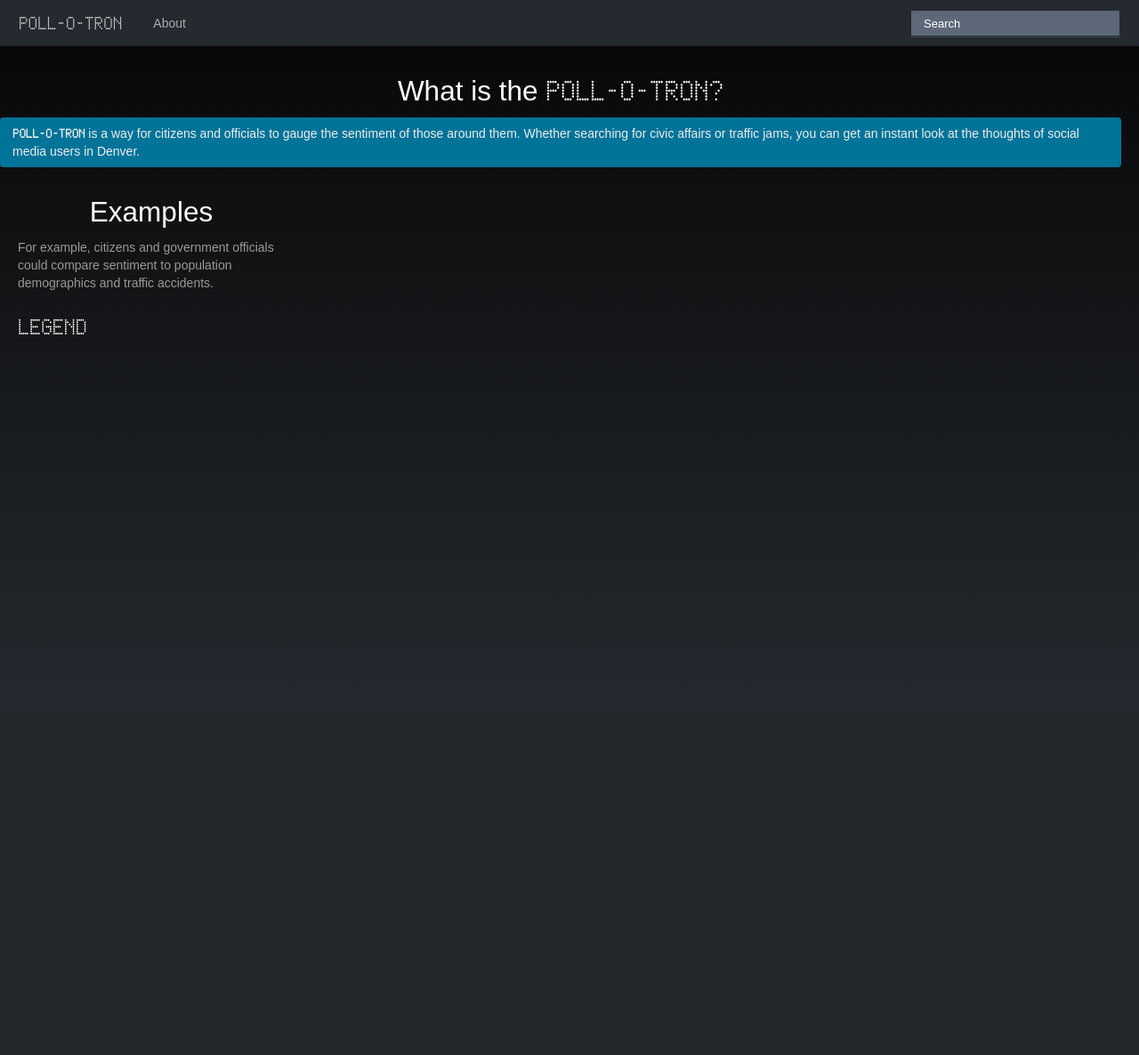
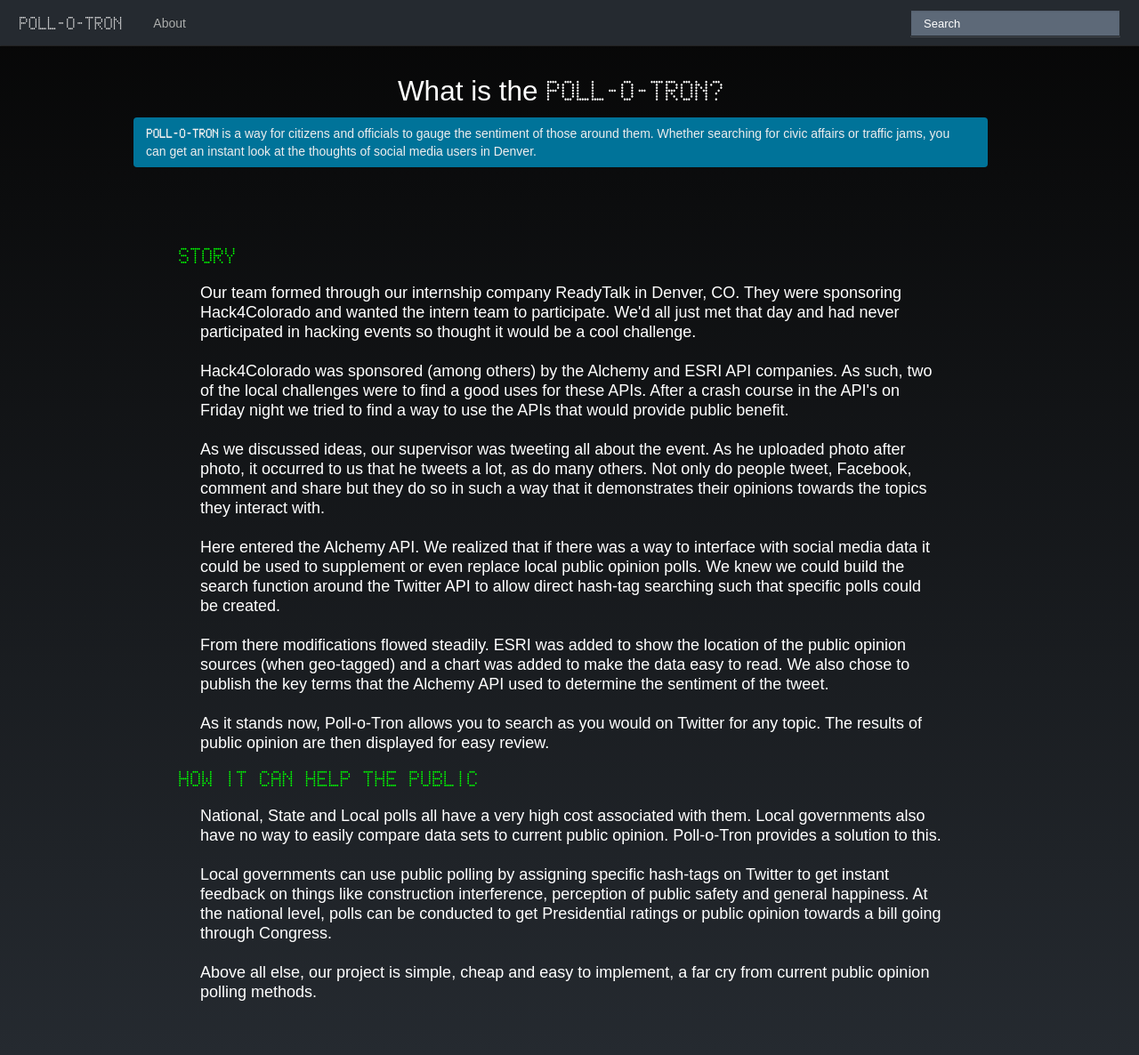
Before and after one commit to wumbotron/moodmap, a Django app: template moodmap/maps/templates/about.html in a window 1280 px wide. Shown: the whole page at 89% size. Before the commit the page ends 495 px from the top, so only its background shows below. Run offline with Django 3.2, Linux system fonts and the light colour scheme; the template is opened without the code that fills it, so the values that code supplies are empty; some libraries are stand-ins or nearby versions; some web fonts are replaced.

Commit message:
remove map from about

```diff
--- a/moodmap/maps/static/css/styles.css
+++ b/moodmap/maps/static/css/styles.css
@@ -7,11 +7,23 @@
 html, body {
     padding: 0;
     margin: 0;
-    height: 100%;
+
 }
+
 
 h2 {
     text-align: center;
+}
+
+p {
+    font-size: 18px;
+    color: white;
+    padding-left: 25px;
+    line-height: 22px;
+}
+
+.about {
+    padding: 50px;
 }
 
 .span12 {
--- a/moodmap/maps/templates/about.html
+++ b/moodmap/maps/templates/about.html
@@ -5,12 +5,14 @@
 		<meta http-equiv="Content-Type" content="text/html; charset=utf-8">
 		<meta http-equiv="X-UA-Compatible" content="IE=7,IE=9">
 		<meta name="viewport" content="width=device-width, initial-scale=1.0">
+		<script src="https://maps.googleapis.com/maps/api/js?v=3.exp&sensor=false"></script>
 
 		<title>About the AutoPollr</title>
 		<script src="http://ajax.googleapis.com/ajax/libs/jquery/1.10.0/jquery.min.js"></script>
 		<link rel="stylesheet" href="{% static 'css/bootstrap.cyborg.css' %}" media="screen">
 		<script src="{% static 'js/bootstrap.js' %}"></script>
 		<link rel="stylesheet" href="{% static 'css/styles.css' %}">
+		<script src="{% static 'js/aboutmap.js' %}"></script>
  	</head>
  	<body>
 		<div class="navbar navbar-inverse">
@@ -33,7 +35,7 @@
 				</div>
 			</div>
 		</div>
-	<div class="container-fluid">
+	<div class="container">
 		<div class="row">
 			<h2>What is the <span class="brand">Poll-o-tron?</span></h2>
 			<div class="alert alert-info">
@@ -43,24 +45,32 @@
 				at the thoughts of social media users in Denver.
 		    </div>
 		</div>
+
 		<div class="row">
-			<div class="span4">
-				<h2>Examples</h2>
-		    <p>For example, citizens and government officials could compare
-		    	sentiment to population demographics and traffic accidents.
-		    </p>
-			</div>
-		</div>
-		<div class="row">
-			<div class="span5">
-	        	<h3 class="brand">Legend</h3>
-	        	<div class="legend" id="legend"></div>
-			</div>
-			<div class="span7">
-				<div id="aboutmap"></div>
+			<div class="about">
+	        	<h3 class="brand" style="color: #00FF00">Story</h3>
+	        	<p>Our team formed through our internship company ReadyTalk in Denver, CO. They were sponsoring Hack4Colorado and wanted the intern team to participate. We'd all just met that day and had never participated in hacking events so thought it would be a cool challenge.
+	        	<br><br>
+				Hack4Colorado was sponsored (among others) by the Alchemy and ESRI API companies. As such, two  of the local challenges were to find a good uses for these APIs. After a crash course in the API's on Friday night we tried to find a way to use the APIs that would provide public benefit.
+				<br><br>
+				As we discussed ideas, our supervisor was tweeting all about the event. As he uploaded photo after photo, it occurred to us that he tweets a lot, as do many others. Not only do people tweet, Facebook, comment and share but they do so in such a way that it demonstrates their opinions towards the topics they interact with.
+				<br><br>
+				Here entered the Alchemy API. We realized that if there was a way to interface with social media data it could be used to supplement or even replace local public opinion polls. We knew we could build the search function around the Twitter API to allow direct hash-tag searching such that specific polls could be created.
+				<br><br>
+				From there modifications flowed steadily. ESRI was added to show the location of the public opinion sources (when geo-tagged) and a chart was added to make the data easy to read. We also chose to publish the key terms that the Alchemy API used to determine the sentiment of the tweet.
+				<br><br>
+				As it stands now, Poll-o-Tron allows you to search as you would on Twitter for any topic. The results of public opinion are then displayed for easy review.</p>
+
+				<h3 class="brand" style="color: #00FF00">How it Can Help the Public</h3>
+
+				<p>National, State and Local polls all have a very high cost associated with them. Local governments also have no way to easily compare data sets to current public opinion. Poll-o-Tron provides a solution to this.
+				<br><br>
+				Local governments can use public polling by assigning specific hash-tags on Twitter to get instant feedback on things like construction interference, perception of public safety and general happiness. At the national level, polls can be conducted to get Presidential ratings or public opinion towards a bill going through Congress.
+				<br><br>
+				Above all else, our project is simple, cheap and easy to implement, a far cry from current public opinion polling methods.</p>
 			</div>
 		</div>
 	</div>
  	</body>
- 	<script src="{% static 'js/googlemap.js' %}"></script>
+ 	<script src="{% static 'js/aboutmap.js' %}"></script>
 </html>
```
